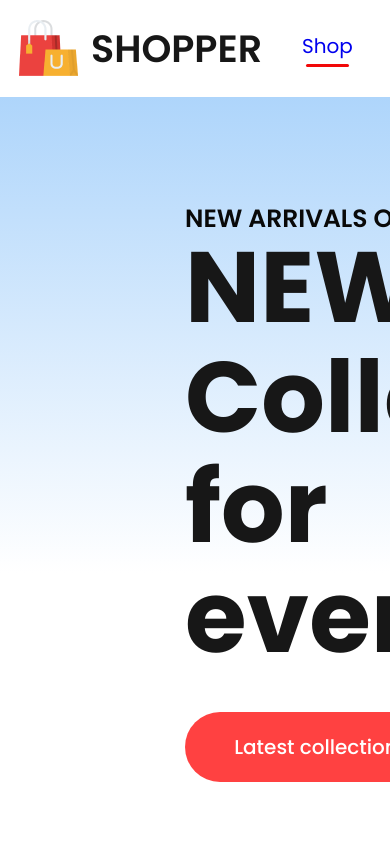
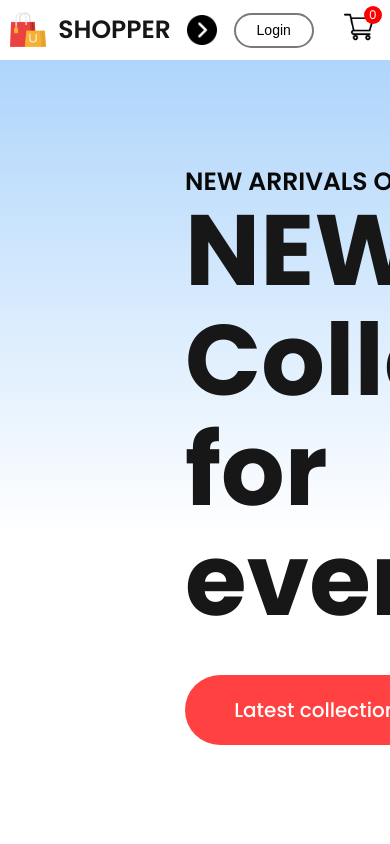
Before and after one commit to jionbiju/E-commerce_React, a React (Create React App) app in the folder frontend/: page / in a window 390 px wide. Shown: the top 844 px of the page. Built offline with nearby package versions, Linux system fonts and the light colour scheme.

Commit message:
added new features to Navbar

```diff
--- a/frontend/src/Components/Hero/Hero.css
+++ b/frontend/src/Components/Hero/Hero.css
@@ -49,5 +49,5 @@
     justify-content: center;
     align-items: center;
     flex: 1;
-    margin-bottom: 85px;
+
 }
--- a/frontend/src/Components/Navbar/Navbar.css
+++ b/frontend/src/Components/Navbar/Navbar.css
@@ -4,6 +4,7 @@
     justify-content: space-around;
     padding: 16px;
     box-shadow: 0 1px 3px -2px black ;
+    align-items: center;
 }
 .nav-logo{
     display: flex;
@@ -72,3 +73,80 @@
     margin-left: -50px;
     border-radius: 11px;
 }
+.nav_dropdown{
+    display: none;
+}
+@media(max-width:1280px){
+    .navbar{
+        padding: 12px 50px;
+    }
+    .nav-logo img{
+        width: 40px;
+    }
+    .nav-logo p{
+        font-size: 25px;
+    }
+    .nav-menu{
+        gap: 30px;
+        font-size: 16px;
+    }
+    .nav-login-cart{
+        gap: 30px;
+    }
+    .nav-login-cart button{
+        width: 120px;
+        height: 45px;
+        font-size: 16px;
+    }
+    .nav-cart-count{
+        margin-left: -40px;
+        font-size: 12px;
+    }
+}
+@media (max-width:1024px){
+    .navbar{
+        padding: 12px 30px;
+    }
+    .nav-menu{
+        gap: 25px;
+        font-size: 14px;
+    }
+    .nav-login-cart button{
+        width: 80px;
+        height: 35px;
+        font-size: 14px;
+    }
+    .nav-login-cart img{
+        width: 30px;
+    }
+    .nav-cart-count{
+        width: 18px;
+        height: 18px;
+    }
+}
+@media(max-width:800px){
+    .navbar{
+        padding: 10px 0px;
+    }
+    .nav_dropdown{
+        display: block;
+        width: 30px;
+        rotate: -90deg;
+        transition: 0.5s;
+    }
+    .nav-menu{
+        display: none;
+        height: 80px;
+        width: 100%;
+        position:absolute;
+        background-color: white;
+        justify-content: center;
+        top: 50px;
+    }
+    .nav-menu-visible{
+        display: flex;
+    }
+    .nav_dropdown.open{
+        transform: rotate(90deg);
+    }
+}
--- a/frontend/src/Components/Navbar/Navbar.jsx
+++ b/frontend/src/Components/Navbar/Navbar.jsx
@@ -1,20 +1,29 @@
-import React, { useContext, useState } from 'react'
+import React, { useContext, useRef, useState } from 'react'
 import './Navbar.css'
 import logo from '../Assets/logo.png'
 import cart_icon from '../Assets/cart_icon.png'
 import { Link } from 'react-router-dom';
 import { ShopContext } from '../../Context/ShopContext';
+import nav_dropdown from '../Assets/nav_dropdown.png'
 
 const Navbar = () => {
   const [menu,setMenu] =useState("shop");
   const {getTotalCartItems} = useContext(ShopContext);
+  const menuRef = useRef();
+
+  const dropdown_toggle = (e) =>{
+    menuRef.current.classList.toggle('nav-menu-visible');
+    e.target.classList.toggle('open');
+  }
+
   return (
     <div className='navbar'>
       <div className="nav-logo">
         <img src={logo} alt="" />
         <p>SHOPPER</p>
       </div>
-      <ul className='nav-menu'>
+      <img className='nav_dropdown' onClick={dropdown_toggle} src={nav_dropdown} alt="" />
+      <ul ref={menuRef} className='nav-menu'>
         <li onClick={()=>setMenu("shop")}><Link style={{textDecoration:'none'}} to='/'>Shop</Link>{menu==="shop"?<hr/>:<></>}</li>
         <li onClick={()=>setMenu("mens")}><Link style={{textDecoration:'none'}}to='/mens'>Men</Link>{menu==="mens"?<hr/>:<></>}</li>
         <li onClick={()=>setMenu("womens")}><Link style={{textDecoration:'none'}}to='/womens'>Women</Link>{menu==="womens"?<hr/>:<></>}</li>
```
Also changed, not shown: frontend/src/Components/Assets/nav_dropdown.png (added).
